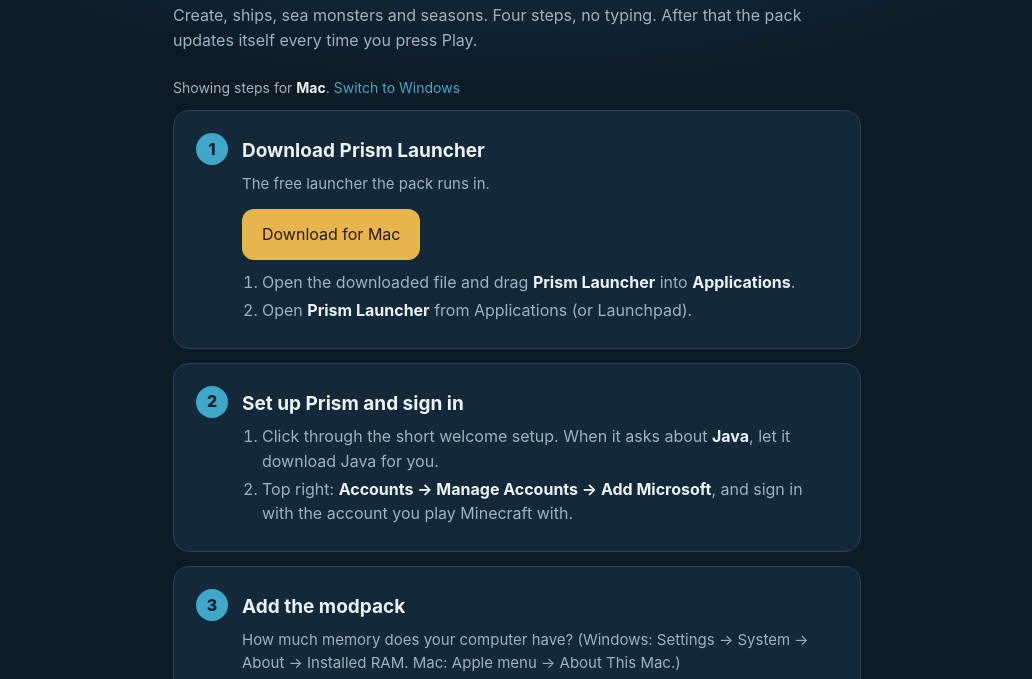
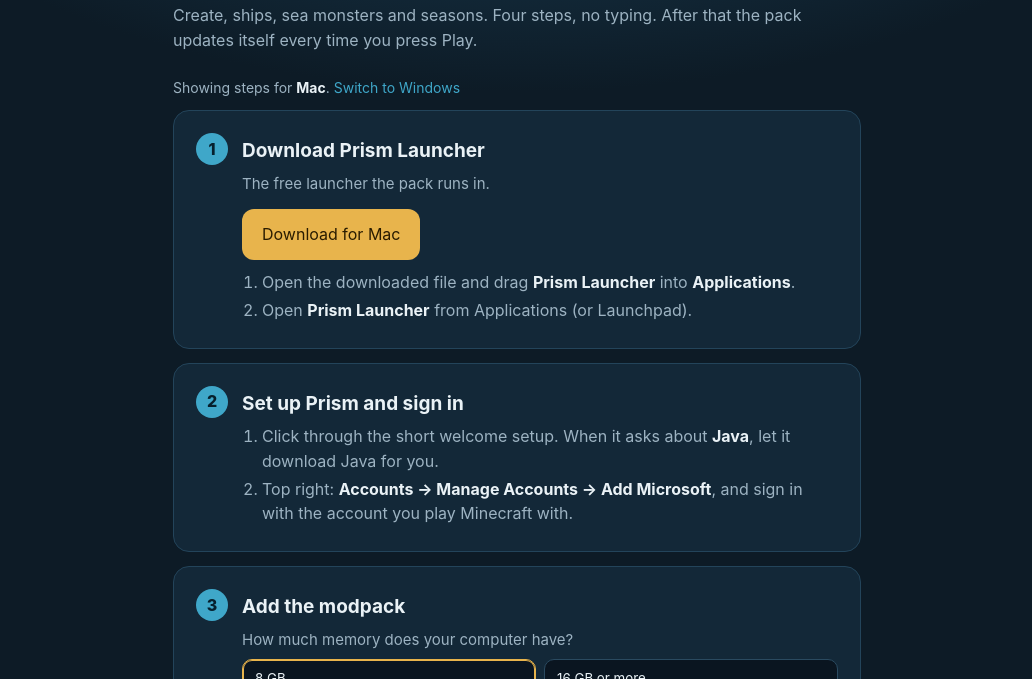
Before and after one commit to Cha0sslay3r/seashanties-pack, a plain HTML site: page docs/index.html in a window 1280 px wide. Shown: the part 119-798 px from the top of the page, without its empty margins (123-1155 px from the left). Drawn offline with Linux system fonts and the light colour scheme; no server answers.

Commit message:
Join page: drop the how-to-check-RAM hint
Co-Authored-By: Claude Opus 5.5 <noreply@anthropic.com>

```diff
--- a/docs/index.html
+++ b/docs/index.html
@@ -70,7 +70,7 @@
 
   <section class="card"><div class="step"><div class="n">3</div><div>
     <h2>Add the modpack</h2>
-    <p class="sub">How much memory does your computer have? (Windows: Settings → System → About → Installed RAM. Mac: Apple menu → About This Mac.)</p>
+    <p class="sub">How much memory does your computer have?</p>
     <div class="ram">
       <button id="ram8" class="on" onclick="ram(8)">8 GB<small>Game gets 5 GB</small></button>
       <button id="ram16" onclick="ram(16)">16 GB or more<small>Game gets 8 GB: smoother, fewer stutters</small></button>
```
